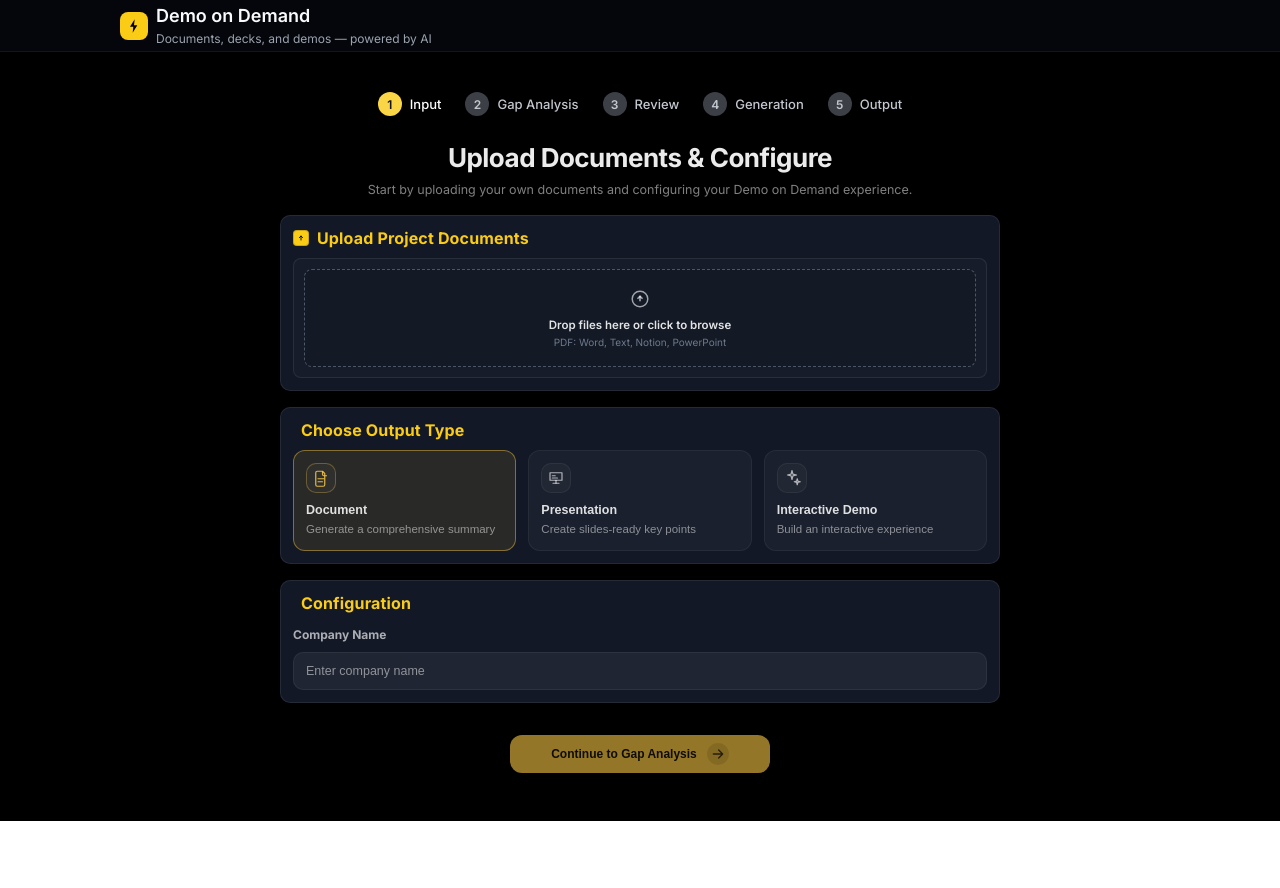
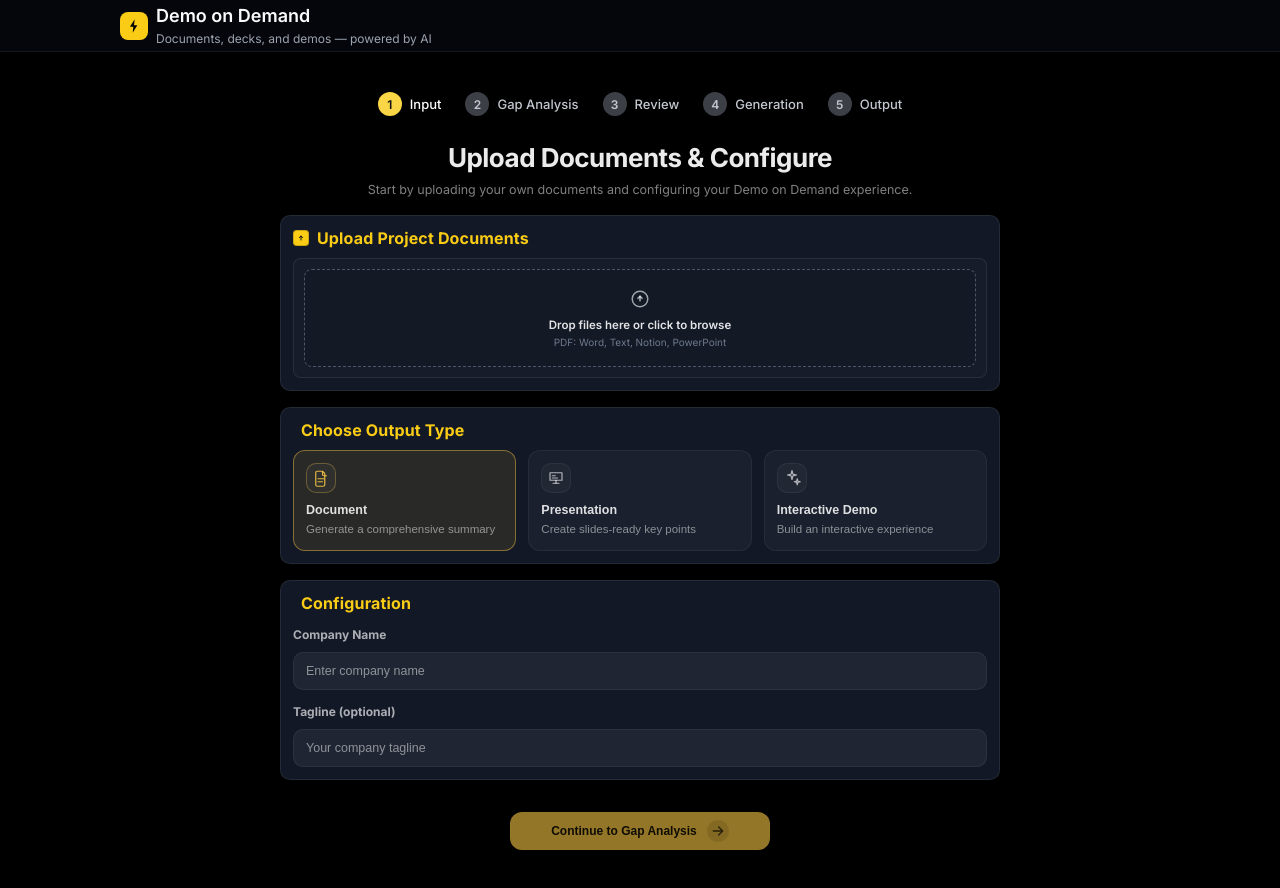
Before and after one commit to kavia-common/solutiongen-platform-10016-10025, a React (Create React App) app in the folder frontend_app/: page / in a window 1280 px wide. Shown: the top 888 px of the page. Before the commit the page ends 821 px from the top, so only its background shows below. Built offline with nearby package versions, Linux system fonts and the light colour scheme; the HTML template or start-up script is replaced by a standard one.

Commit message:
Checkpoint 6 - cg3f38ca0e

```diff
--- a/frontend_app/src/App.js
+++ b/frontend_app/src/App.js
@@ -12,6 +12,8 @@ function App() {
   const [outputType, setOutputType] = useState("summary");
   /** Company name input. */
   const [companyName, setCompanyName] = useState("");
+  /** Tagline input (optional). */
+  const [tagline, setTagline] = useState("");
   /** Uploaded file list (PDF). */
   const [files, setFiles] = useState([]);
 
@@ -228,6 +230,17 @@ function App() {
                 placeholder="Enter company name"
                 value={companyName}
                 onChange={(e) => setCompanyName(e.target.value)}
+              />
+
+              <label className="udcLabel" htmlFor="tagline">
+                Tagline (optional)
+              </label>
+              <input
+                id="tagline"
+                className="udcInput"
+                placeholder="Your company tagline"
+                value={tagline}
+                onChange={(e) => setTagline(e.target.value)}
               />
             </div>
           </Card>
```
Also changed, not shown: 2 other files (tests, documents, lock files or other folders).
